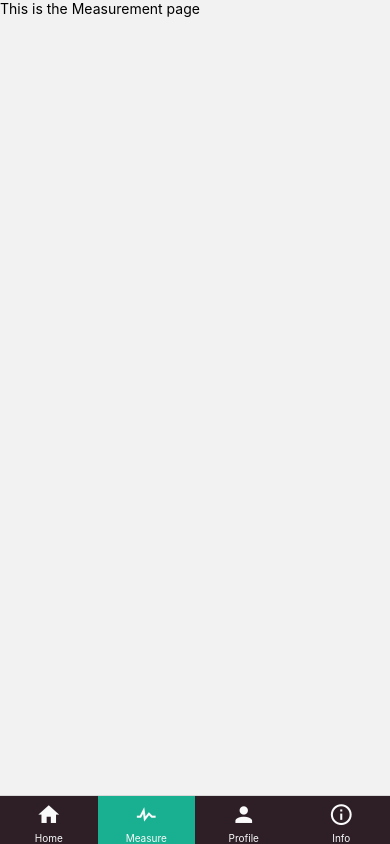
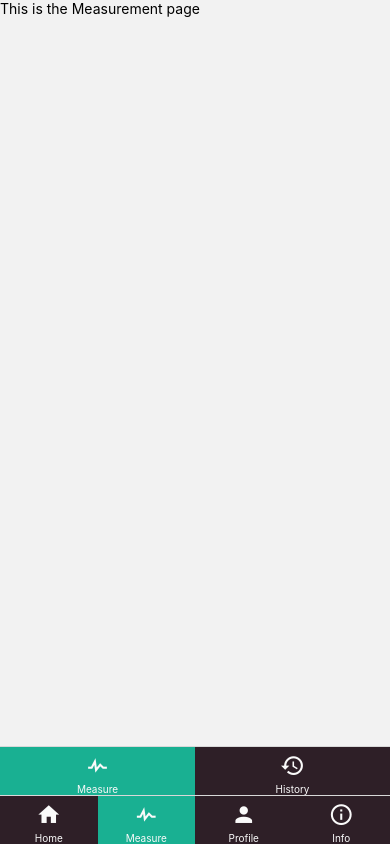
Before and after one commit to lehui123/Hearty, a React Native app: screen /Measure in a window 390 px wide. Built offline with nearby package versions, Linux system fonts and the light colour scheme.

Commit message:
Add tab navigation to MeasureNavigator

```diff
--- a/navigation/HomeNavigator.js
+++ b/navigation/HomeNavigator.js
@@ -4,6 +4,7 @@ import {View} from 'react-native';
 import { createBottomTabNavigator } from "@react-navigation/bottom-tabs";
 import { MaterialCommunityIcons } from "@expo/vector-icons";
 
+import MeasureNavigator from "./MeasureNavigator";
 import Measure from "../screens/Measure/Measure";
 import Login from "../screens/Login/Login";
 import Signup from "../screens/Signup/Signup";
@@ -35,7 +36,7 @@ const HomeNavigator = () => (
     />
     <Tab.Screen
       name="Measure"
-      component={Measure}
+      component={MeasureNavigator}
       options={{
         tabBarIcon: ({color, focused }) => (
           <MaterialCommunityIcons name="pulse" color={color} focused = {focused} size={25} />
--- a/navigation/MeasureNavigator.js
+++ b/navigation/MeasureNavigator.js
@@ -0,0 +1,44 @@
+
+import React from "react";
+import {View} from 'react-native';
+import { createBottomTabNavigator } from "@react-navigation/bottom-tabs";
+import { MaterialCommunityIcons } from "@expo/vector-icons";
+
+import Measure from "../screens/Measure/Measure";
+import History from "../screens/History/History";
+import Colour from "../components/Colour";
+
+const Tab = createBottomTabNavigator();
+
+
+const MeasureNavigator = () => (
+    <Tab.Navigator
+      screenOptions={{
+      tabBarActiveBackgroundColor: Colour.brand,
+      tabBarActiveTintColor: Colour.primary,
+      tabBarInactiveBackgroundColor: Colour.tertiary,
+      tabBarInactiveTintColor: Colour.primary,
+      headerShown: false}}>
+
+    <Tab.Screen
+      name="Measure"
+      component={Measure}
+      options={{
+        tabBarIcon: ({color, focused }) => (
+          <MaterialCommunityIcons name="pulse" color={color} focused = {focused} size={25} />
+        )
+      }}
+    />
+    <Tab.Screen
+      name="History"
+      component={History}
+      options={{
+        tabBarIcon: ({color, focused }) => (
+          <MaterialCommunityIcons name="history" color={color} focused = {focused} size={25} />
+        )
+      }}
+    />
+    </Tab.Navigator>
+);
+
+export default MeasureNavigator;
--- a/screens/History/History.js
+++ b/screens/History/History.js
@@ -0,0 +1,11 @@
+import React from 'react';
+import {View, Text} from 'react-native';
+
+export default function History() {
+    return (
+        <View>
+            <Text>This is the history page</Text>
+            <Text>This page shows the history of bpm </Text>
+        </View>
+    );
+}
```
Also changed, not shown: 1 other file (tests, documents, lock files or other folders).
